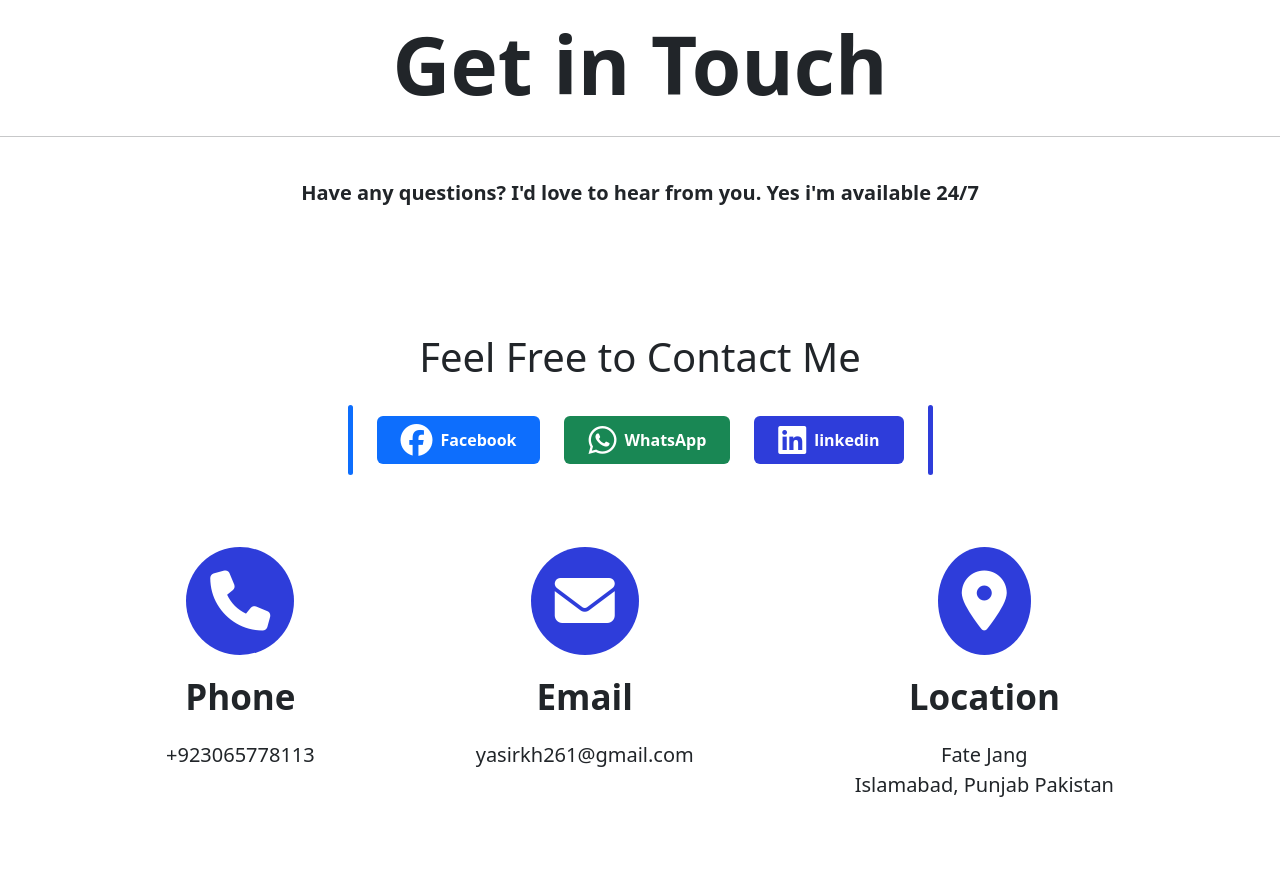
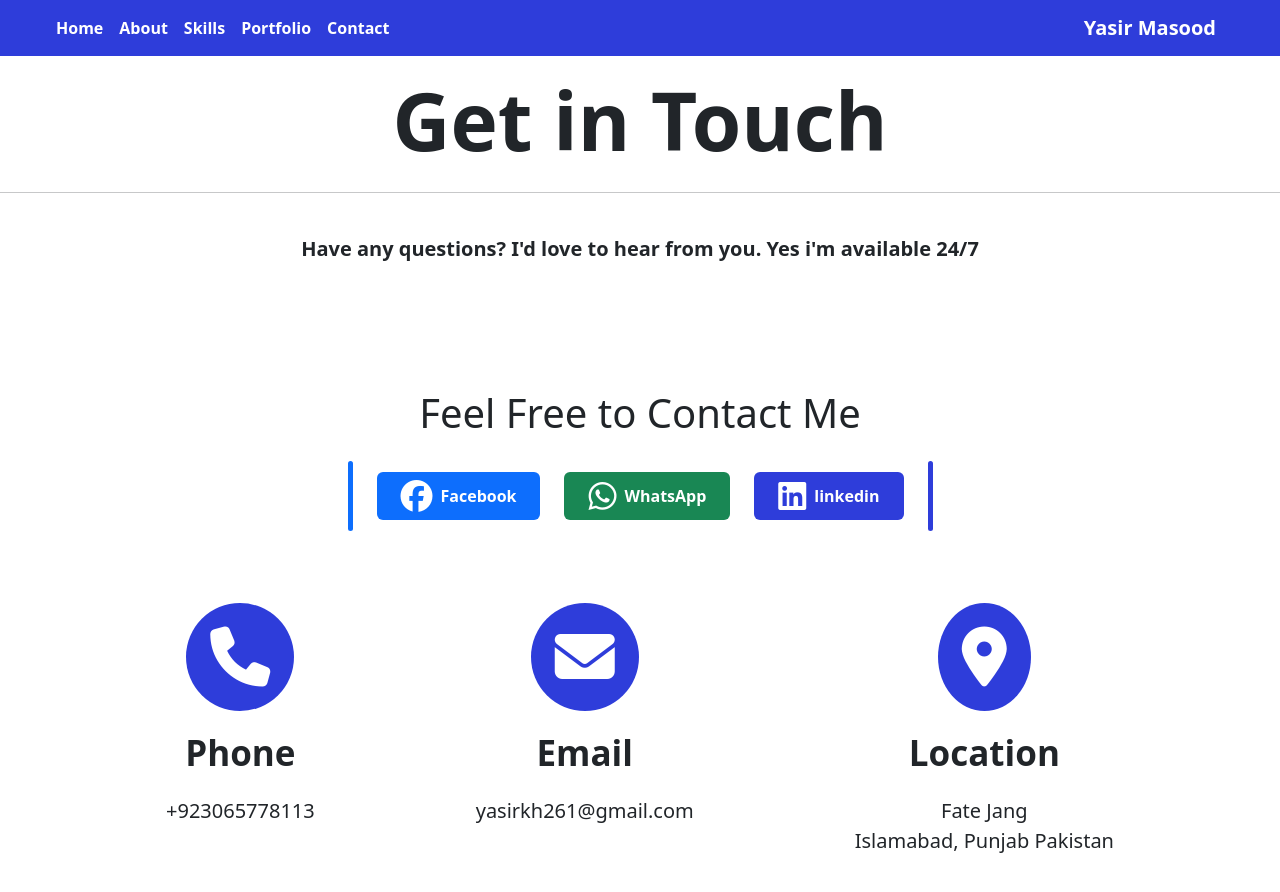
Before and after one commit to Yasir45455/pf, a React (Create React App) app: page /contact in a window 1280 px wide. Shown: the top 892 px of the page. Built offline with nearby package versions, Linux system fonts and the light colour scheme.

Commit message:
Update AppRouter.js

```diff
--- a/src/AppRouter.js
+++ b/src/AppRouter.js
@@ -22,7 +22,7 @@ const AppRouter = () => {
 
   return (
     <>
-
+      <Navbar navigateTo={navigateTo} />
       {loading && <ProgressBar />}
       {!loading && (
         <Routes>
```
